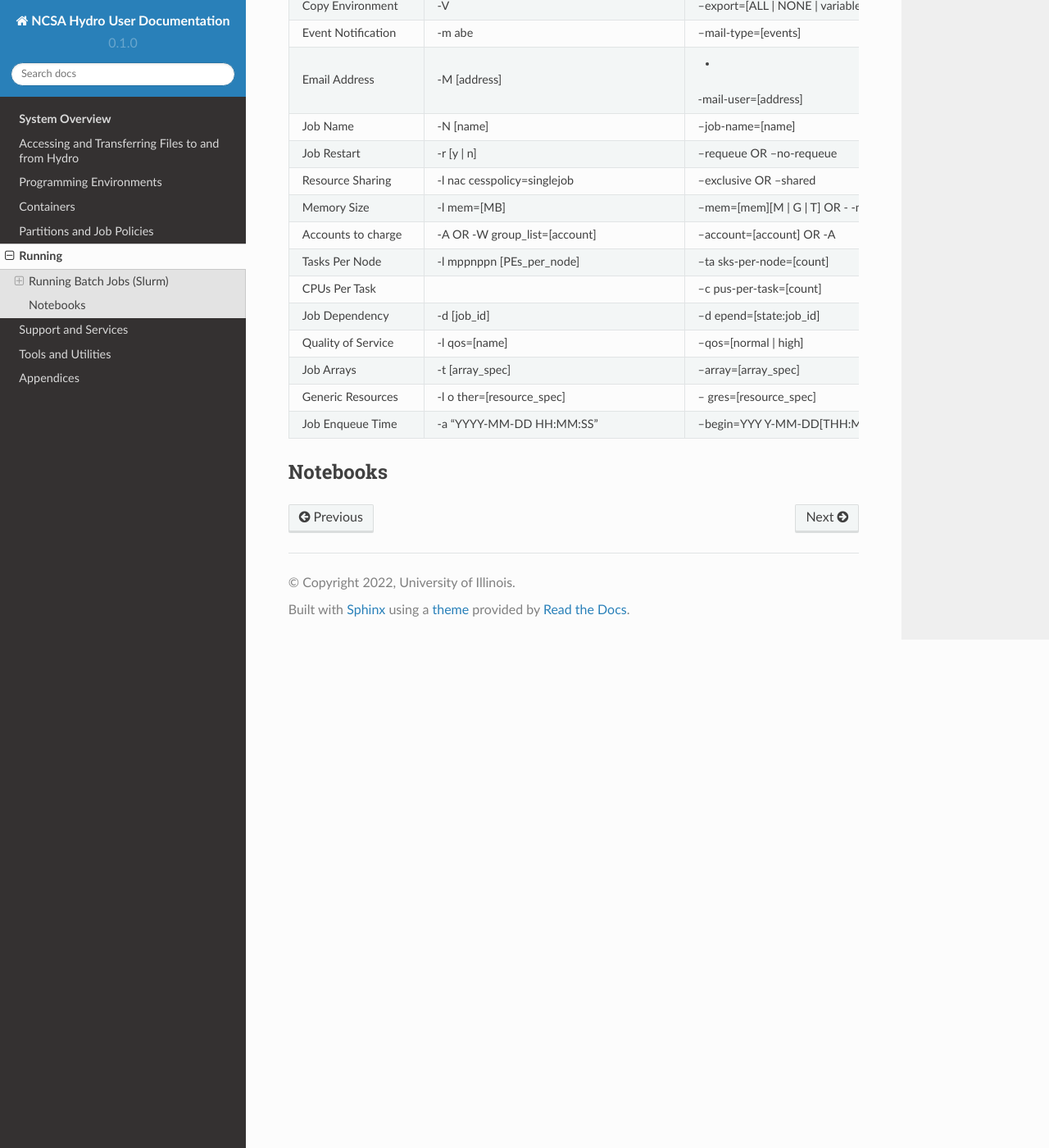
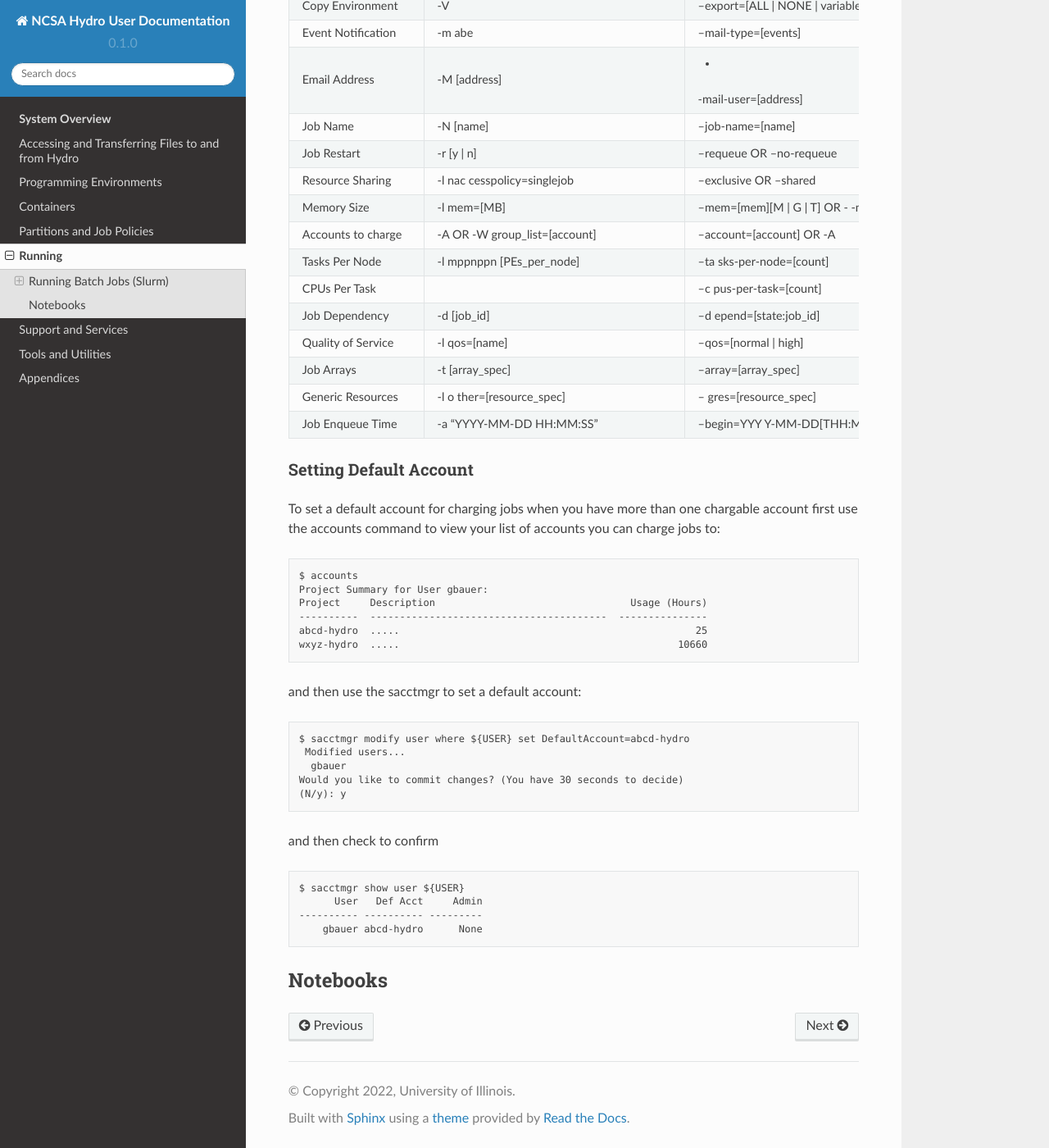
Before and after one commit to ncsa/hydro_documentation, a Sphinx documentation site: the page built from docs/source/running.rst, in a window 1280 px wide and 1400 px high, scrolled down 6464 px. Shown: the whole window at 82% size. Built offline with Sphinx 7.4.7 and the Read the Docs theme 2.0.0, drawn with Linux system fonts in a browser that asks for light colours; pages that are not in the unit, such as notebooks, are missing from menus.

Commit message:
documented sacctmgr use to set default account

```diff
--- a/docs/source/running.rst
+++ b/docs/source/running.rst
@@ -439,5 +439,41 @@ $$$$$$$$$$$$$$$$$$$$$$
 |                      | HH:MM:SS”            | Y-MM-DD[THH:MM[:SS]] |
 +----------------------+----------------------+----------------------+
 
+Setting Default Account
+~~~~~~~~~~~~~~~~~~~
+
+To set a default account for charging jobs when you have more than one chargable account
+first use the accounts command to view your list of accounts you can charge jobs to:
+
+::
+
+   $ accounts
+   Project Summary for User gbauer:
+   Project     Description                                 Usage (Hours)
+   ----------  ----------------------------------------  ---------------
+   abcd-hydro  .....                                                  25
+   wxyz-hydro  .....                                               10660
+
+and then use the sacctmgr to set a default account:
+
+::
+
+   $ sacctmgr modify user where ${USER} set DefaultAccount=abcd-hydro
+    Modified users...
+     gbauer
+   Would you like to commit changes? (You have 30 seconds to decide)
+   (N/y): y
+
+and then check to confirm
+
+::
+
+   $ sacctmgr show user ${USER}
+         User   Def Acct     Admin
+   ---------- ---------- ---------
+       gbauer abcd-hydro      None
+
+
+
 Notebooks
 -------------
```
